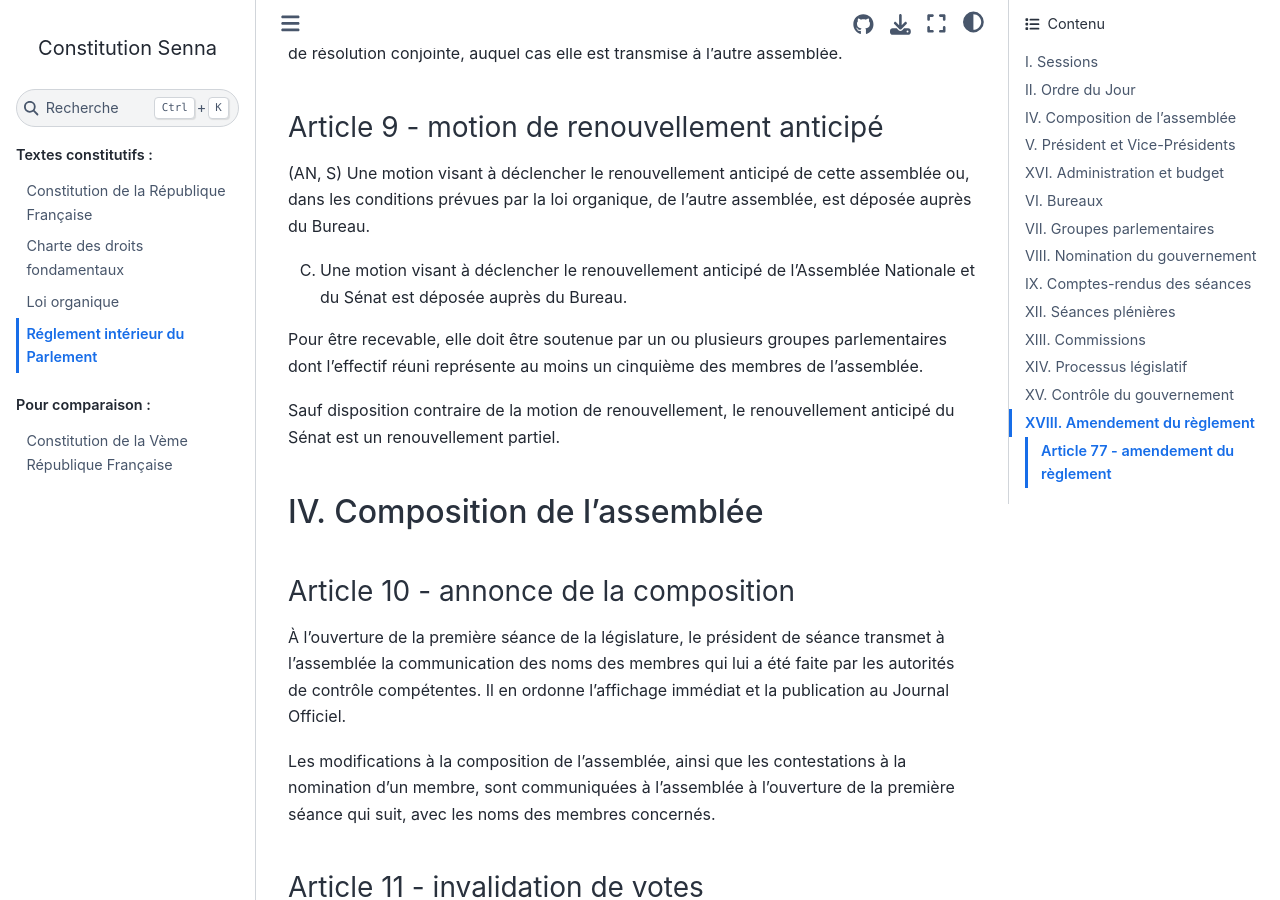
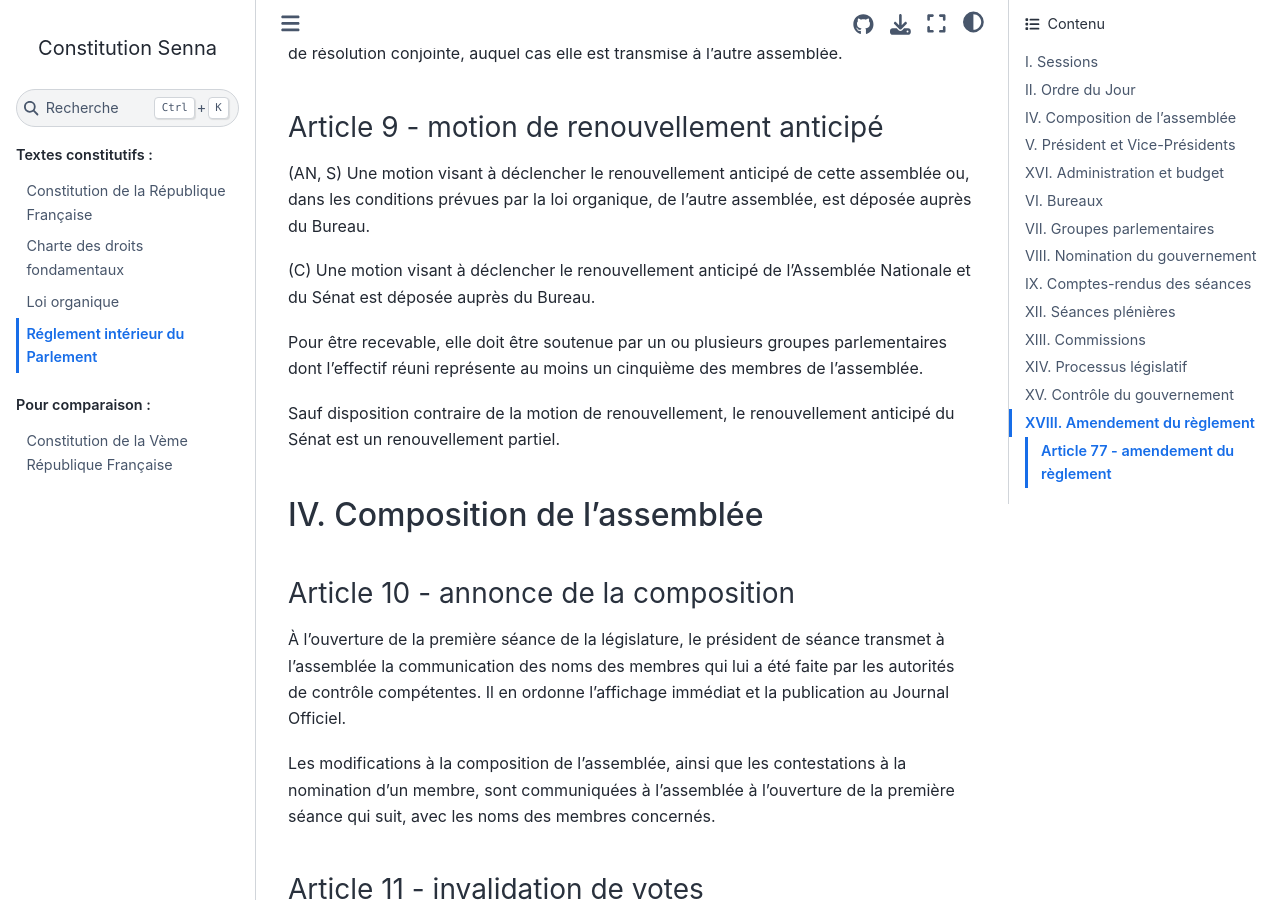
Before and after one commit to Gouvernathor/senna, a Sphinx documentation site: the page built from source/reglement_interieur.rst, in a window 1280 px wide and 900 px high, scrolled down 3179 px. Built offline with Sphinx 7.4.7 and the Sphinx Book theme 1.1.4, drawn with Linux system fonts in a browser that asks for light colours.

Commit message:
typo markup

```diff
--- a/source/reglement_interieur.rst
+++ b/source/reglement_interieur.rst
@@ -144,7 +144,7 @@
 
 (AN, S) Une motion visant à déclencher le renouvellement anticipé de cette assemblée ou, dans les conditions prévues par la loi organique, de l'autre assemblée, est déposée auprès du Bureau.
 
-(C) Une motion visant à déclencher le renouvellement anticipé de l'Assemblée Nationale et du Sénat est déposée auprès du Bureau.
+\ (C) Une motion visant à déclencher le renouvellement anticipé de l'Assemblée Nationale et du Sénat est déposée auprès du Bureau.
 
 Pour être recevable, elle doit être soutenue par un ou plusieurs groupes parlementaires dont l'effectif réuni représente au moins un cinquième des membres de l'assemblée.
 
```
